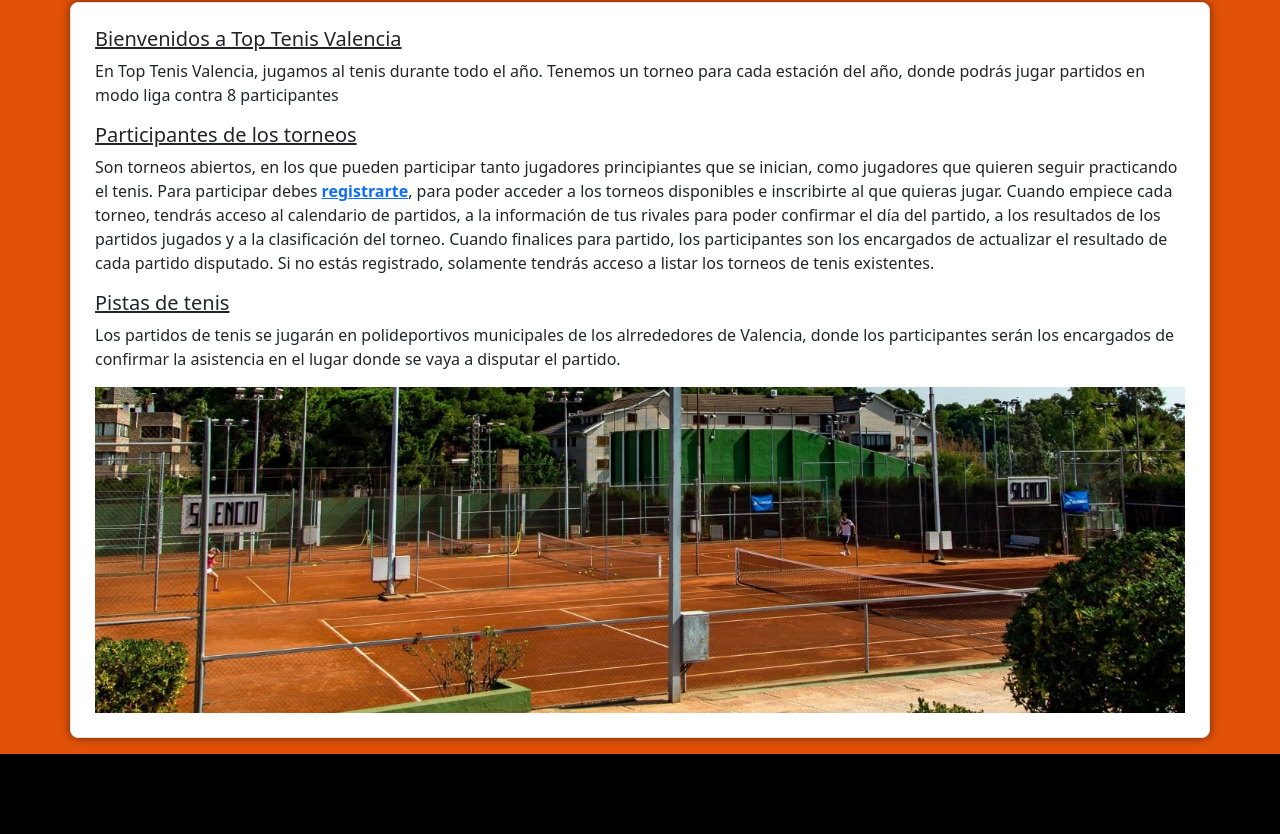
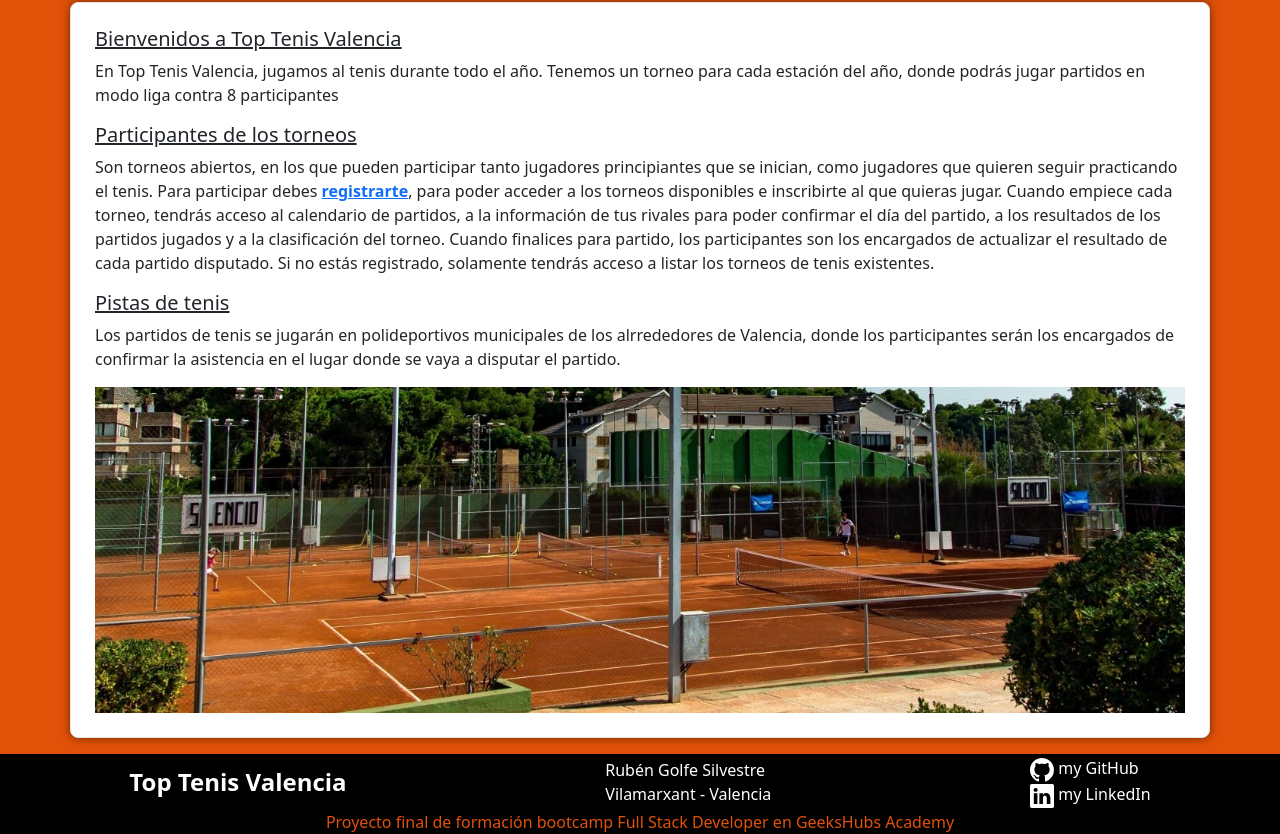
Before and after one commit to rgolfe81/Frontend-React-TopTenisValencia, a React (Vite) app: page / in a window 1280 px wide. Shown: the part 182-1016 px from the top of the page. Built offline with nearby package versions, Linux system fonts and the light colour scheme.

Commit message:
style: footer content added

```diff
--- a/src/common/Footer/Footer.css
+++ b/src/common/Footer/Footer.css
@@ -1,4 +1,32 @@
 .footerDesign{
     background-color: black;
     height: 10vh;
+    color: white;
   }
+  .boxTriSection{
+    display: flex;
+    justify-content: space-around;
+    align-items: center;
+    height: 70%;
+  }
+  .textGHA{
+    display: flex;
+    justify-content: center;
+    align-items: end;
+    height: 30%;
+    color: rgb(225, 81, 8);
+  }
+  .textTTV{
+    font-size: 1.5em;
+    font-weight: bold;
+  }
+  .iconFooter{
+    font-size: 1.5em;
+  }
+
+  @media (max-width: 768px){
+    .footerDesign{
+        min-height: 10vh;
+        font-size: 8px;
+    }
+  }
--- a/src/common/Footer/Footer.jsx
+++ b/src/common/Footer/Footer.jsx
@@ -1,9 +1,26 @@
 import React from 'react'
 import "./Footer.css"
+import { BsGithub, BsLinkedin } from 'react-icons/bs'
 
 export const Footer = () => {
   return (
     <div className='footerDesign'>
+        <div className='boxTriSection'>
+            <div className='textTTV'>Top Tenis Valencia</div>
+            <div>
+                <div>Rubén Golfe Silvestre</div>
+                <div>Vilamarxant - Valencia</div>
+            </div>
+            <div>
+                <div>
+                    <BsGithub className='iconFooter'/> <a href="https://github.com/rgolfe81" className='text-white text-decoration-none'> my GitHub</a>
+                </div>
+                <div>
+                    <BsLinkedin className='iconFooter'/> <a href="https://www.linkedin.com/in/ruben-golfe/" className='text-white text-decoration-none'>my LinkedIn</a>
+                </div>
+            </div>
+        </div>
+        <div className='textGHA'>Proyecto final de formación bootcamp Full Stack Developer en GeeksHubs Academy</div>
 
     </div>
   )
```
